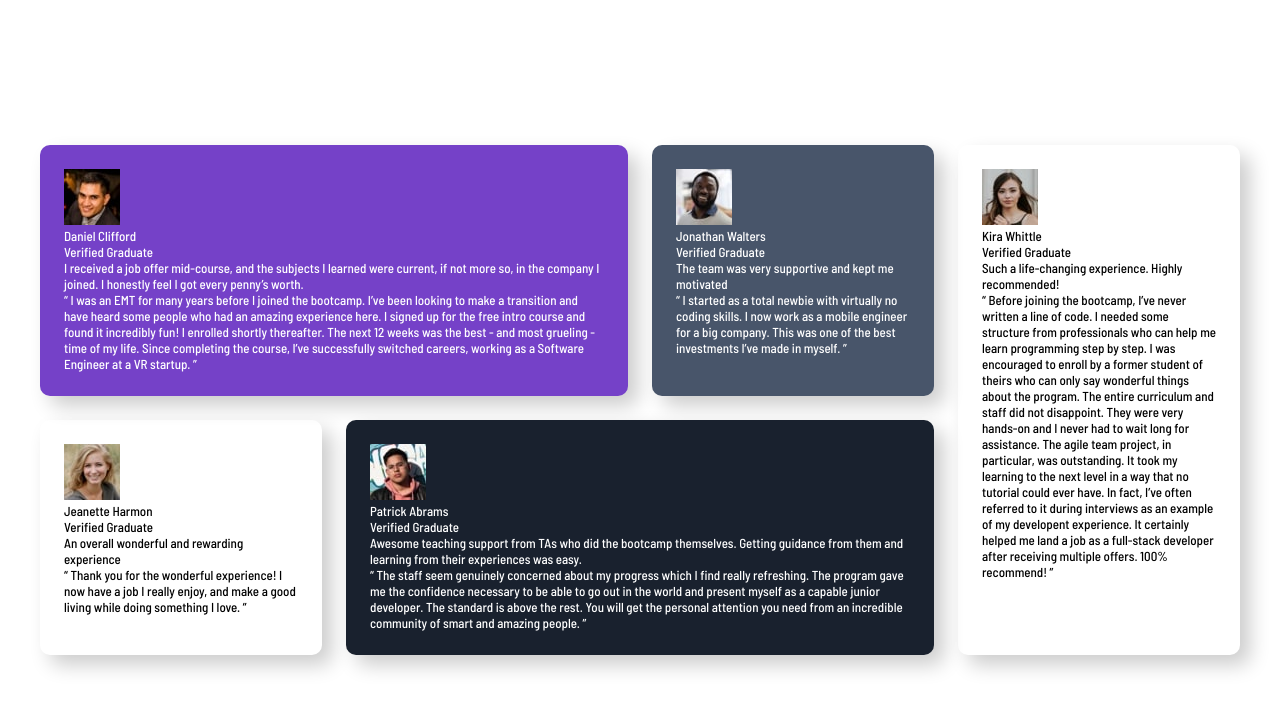
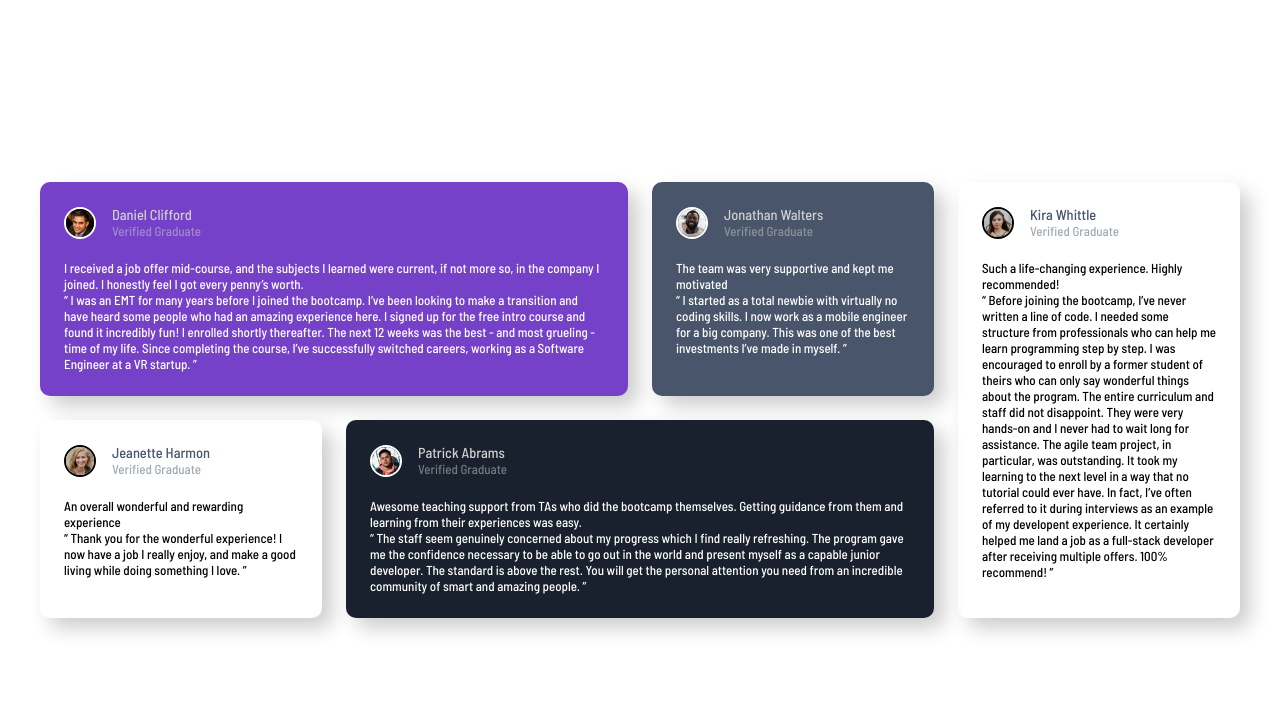
Before and after one commit to RayaneBengaoui/FM_challenge6_testimonials_grid, a plain HTML site: page index.html in a window 1280 px wide. Drawn offline with Linux system fonts and the light colour scheme.

Commit message:
Styling profile status of cards

```diff
--- a/index.html
+++ b/index.html
@@ -30,8 +30,10 @@
       <div class="card light-card card-1">
         <div class="card-profile">
           <img src="./images/image-daniel.jpg" alt="daniel picture" />
+          <div class="profile-status">
             <div class="name">Daniel Clifford</div>
             <div class="status">Verified Graduate</div>
+          </div>
         </div>
         <div class="title">
           I received a job offer mid-course, and the subjects I learned were
@@ -51,8 +53,10 @@
       <div class="card light-card card-2">
         <div class="card-profile">
           <img src="./images/image-jonathan.jpg" alt="jonathan picture" />
+          <div class="profile-status">
             <div class="name">Jonathan Walters</div>
             <div class="status">Verified Graduate</div>
+          </div>
         </div>
         <div class="title">
           The team was very supportive and kept me motivated
@@ -66,8 +70,10 @@
       <div class="card dark-card card-3">
         <div class="card-profile">
           <img src="./images/image-jeanette.jpg" alt="jeanette picture" />
+          <div class="profile-status">
             <div class="name">Jeanette Harmon</div>
             <div class="status">Verified Graduate</div>
+          </div>
         </div>
         <div class="title">An overall wonderful and rewarding experience</div>
         <div class="text">
@@ -78,8 +84,10 @@
       <div class="card light-card card-4">
         <div class="card-profile">
           <img src="./images/image-patrick.jpg" alt="patrick picture" />
+          <div class="profile-status">
             <div class="name">Patrick Abrams</div>
             <div class="status">Verified Graduate</div>
+          </div>
         </div>
         <div class="title">
           Awesome teaching support from TAs who did the bootcamp themselves.
@@ -98,8 +106,10 @@
       <div class="card dark-card card-5">
         <div class="card-profile">
           <img src="./images/image-kira.jpg" alt="kira picture" />
+          <div class="profile-status">
             <div class="name">Kira Whittle</div>
             <div class="status">Verified Graduate</div>
+          </div>
         </div>
         <div class="title">
           Such a life-changing experience. Highly recommended!
--- a/styles/_card.scss
+++ b/styles/_card.scss
@@ -1,15 +1,59 @@
+//Global to all cards
+
 .card {
   border-radius: 10px;
   padding: 1.5rem;
   box-shadow: 10px 10px 20px rgba(0, 0, 0, 0.2);
+
+  .card-profile {
+    display: flex;
+    align-items: center;
+    padding-bottom: 1.3rem;
+
+    img {
+      border-radius: 50%;
+      width: 2rem;
+      margin-right: 1rem;
+      border: 0.15rem solid;
+    }
+
+    .profile-status {
+      .name {
+        font-size: 0.9rem;
+      }
+    }
+  }
 }
 
 .light-card {
   color: $white;
+
+  .name {
+    color: $lightGray;
+  }
+
+  .status {
+    color: $lightGray;
+    opacity: 50%;
+  }
+
+  img {
+    border-color: $lightViolet;
+  }
 }
 
 .dark-card {
+  .name {
+    color: $darkGrayishBlue;
+  }
+
+  .status {
+    color: $darkGrayishBlue;
+    opacity: 50%;
+  }
 }
+
+//Specific Cards
 
 .card-1 {
   background-color: $moderateViolet;
--- a/styles/_variables.scss
+++ b/styles/_variables.scss
@@ -1,5 +1,6 @@
 // Primary Colors
 $moderateViolet: hsl(263, 55%, 52%);
+$lightViolet: hsl(263, 52%, 65%);
 $darkGrayishBlue: hsl(217, 19%, 35%);
 $darkBlackishBlue: hsl(219, 29%, 14%);
 $white: hsl(0, 0%, 100%);
```
Also changed, not shown: styles/style.css, 1 other file. Lines whose indentation alone changed are shown as unchanged.
